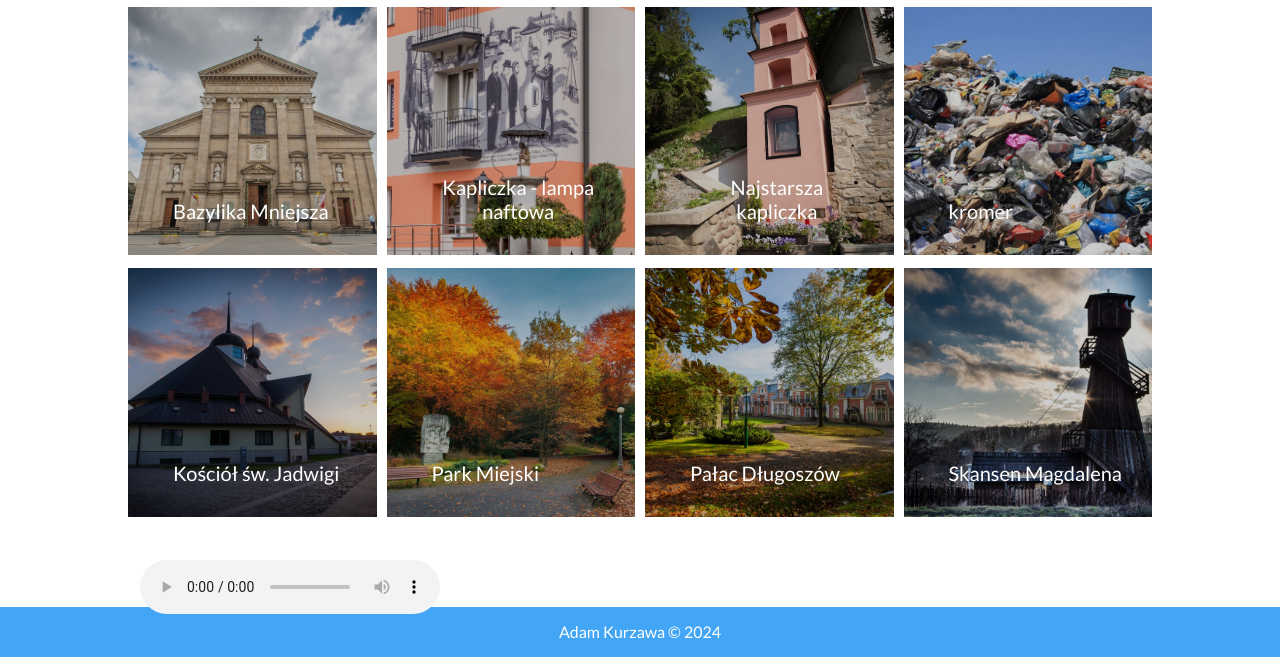
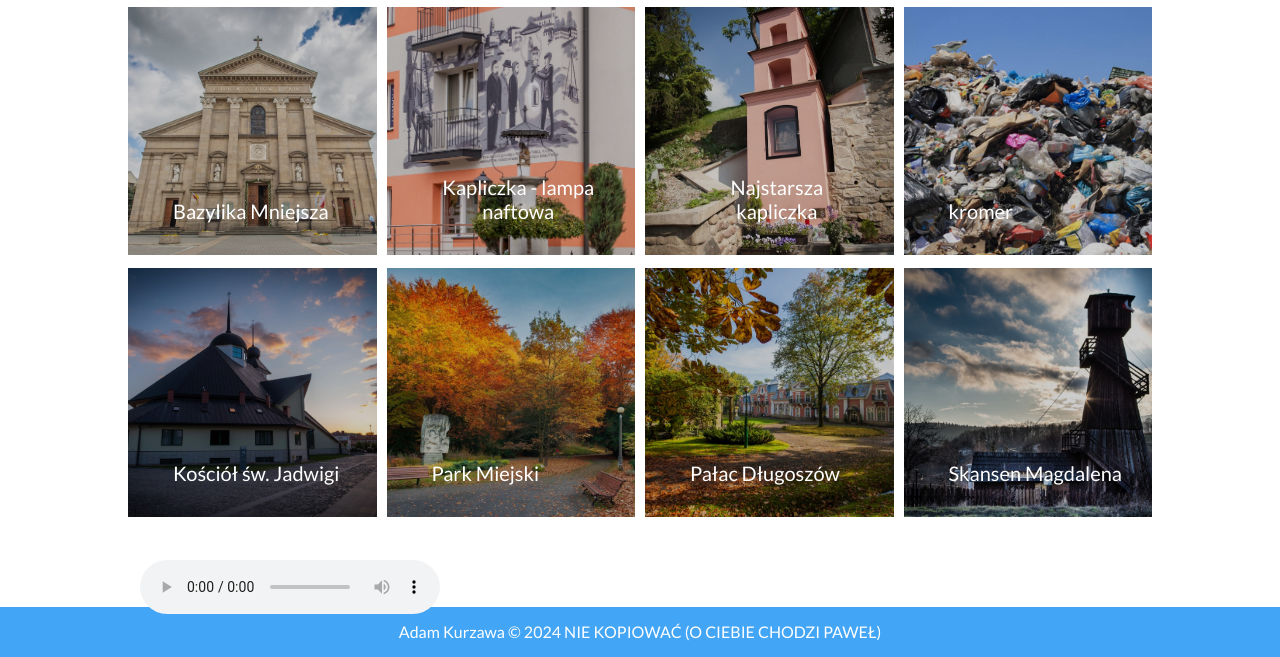
Before and after one commit to Adasieqk/gorlice, a plain HTML site: page index.html in a window 1280 px wide. Shown: the part 314-971 px from the top of the page. Drawn offline with Linux system fonts and the light colour scheme.

Commit message:
Update index.html

```diff
--- a/index.html
+++ b/index.html
@@ -130,6 +130,6 @@
         <audio controls>
             <source src="audio.mp3" type="audio/mpeg" />
         </audio>
-        <footer class="footer">Adam Kurzawa © 2024</footer>
+        <footer class="footer">Adam Kurzawa © 2024 NIE KOPIOWAĆ (O CIEBIE CHODZI PAWEŁ)</footer>
     </body>
 </html>
```
